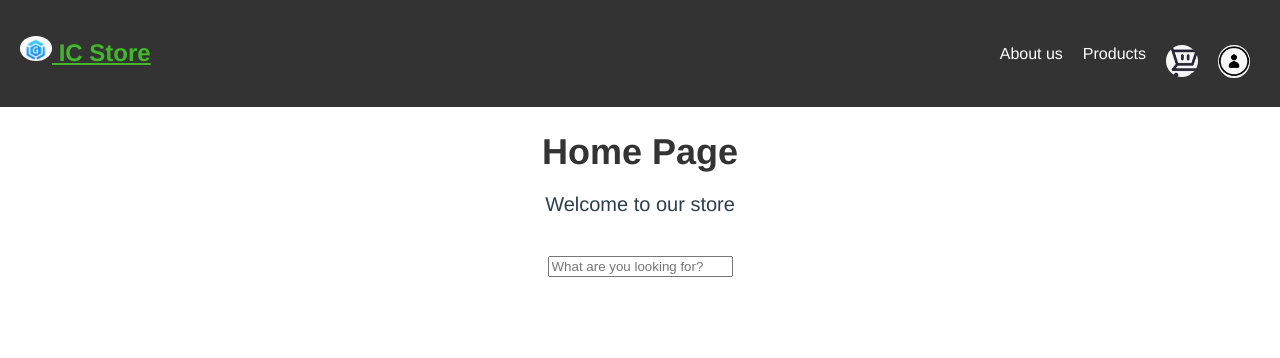
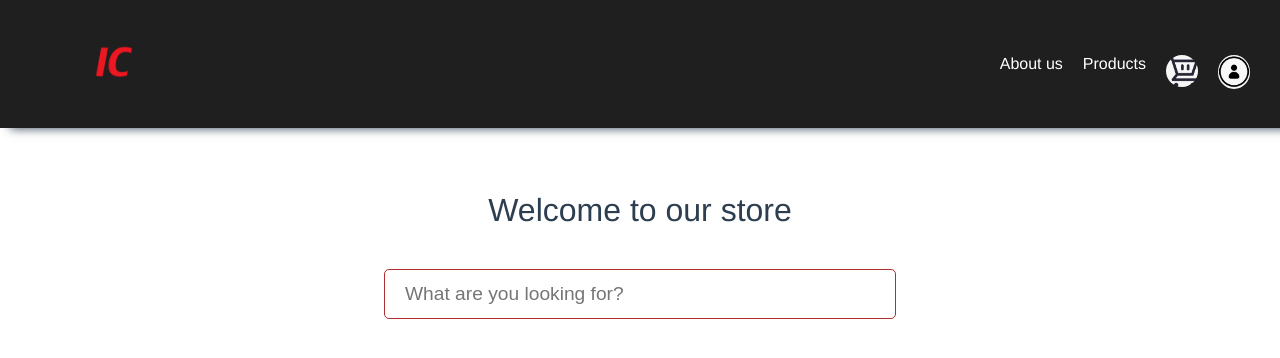
Before and after one commit to UnknownIsaac/Practica-Final, a Vue app in the folder shop/: page / in a window 1280 px wide. Shown: the top 358 px of the page. Built offline with nearby package versions, Linux system fonts and the light colour scheme.

Commit message:
css on main page

```diff
--- a/shop/src/App.vue
+++ b/shop/src/App.vue
@@ -1,7 +1,8 @@
 <template>
   <div id="app">
+    <div id="header">
     <div id="nav">
-      <h1 id="header"><router-link to="/"><img id="log" src="..\img\shopLogo.png" alt="?">    IC Store</router-link></h1>
+      <h1 id="logo-header"><router-link to="/"><img id="logo" src="..\img\IC-logo.png" alt="?"></router-link></h1>
 
       <nav>
         <ul>
@@ -12,6 +13,7 @@
         </ul>
       </nav>
     </div>
+  </div>
     <transition appear name="animate__animated router-animation" enter-active-class="animate__fadeInUp"
       leave-active-class="animate__fadeOutDown">
       <router-view />
@@ -31,13 +33,12 @@
 }
 
 #nav {
-  background-color: #333;
+  background-color: #201f1f;
   color: #fff;
   padding: 20px;
   display: flex;
   justify-content: space-between;
   align-items: center;
-  box-shadow: 10px 0px 10px;
 }
 
 nav ul {
@@ -47,6 +48,11 @@ nav ul {
   display: flex;
 
 
+}
+
+#logo{
+  width: 4rem;
+  border-radius: 60%;
 }
 
 #log {
@@ -59,13 +65,15 @@ nav li {
   margin: 0 10px -20px;
 }
 
+
+
 nav a {
   color: #e5dfdf;
   text-decoration: none;
 }
 
 #nav a.router-link-exact-active {
-  color: #42b928;
+  color: red;
 }
 
 body {
@@ -79,15 +87,15 @@ body {
 }
 
 #header {
-  color: #42b928;
-  font-size: 150%;
+  box-shadow: 10px 0px 10px;
+}
+
+#logo-header {
+  margin-left: 5%;
   text-decoration: none;
+  font-style: italic;
 }
 a:visited{color: white;}
 a:link{color: white;}
 a:hover{color: rgba(179, 177, 177, 0.281);}
-a::after{color: red}
-
-
-
 </style>
--- a/shop/src/views/Home.vue
+++ b/shop/src/views/Home.vue
@@ -1,8 +1,7 @@
 <template>
     <div class="home page">
-        <h1>Home Page</h1>
-        <p>Welcome to our store</p>
-        <input type="search" placeholder="What are you looking for?">
+        <p id="home-welcome">Welcome to our store</p>
+        <input id="item-search" type="search" placeholder="What are you looking for?">
     </div>
 </template>
 
@@ -13,5 +12,18 @@ export default {
 </script>
 <!-- CSS -->
 <style>
+    #home-welcome{
+        margin-top: 5%;
+        font-size: 2rem;
+        font-weight: 200;
 
+    }
+    #item-search{
+        width: 40%;
+        height: 50px;
+        border: 1px solid #b12d2d;
+        border-radius: 5px;
+        padding: 0 20px;
+        font-size: 1.2rem;
+    }
 </style>
```
Also changed, not shown: shop/img/IC-logo.png (added).
